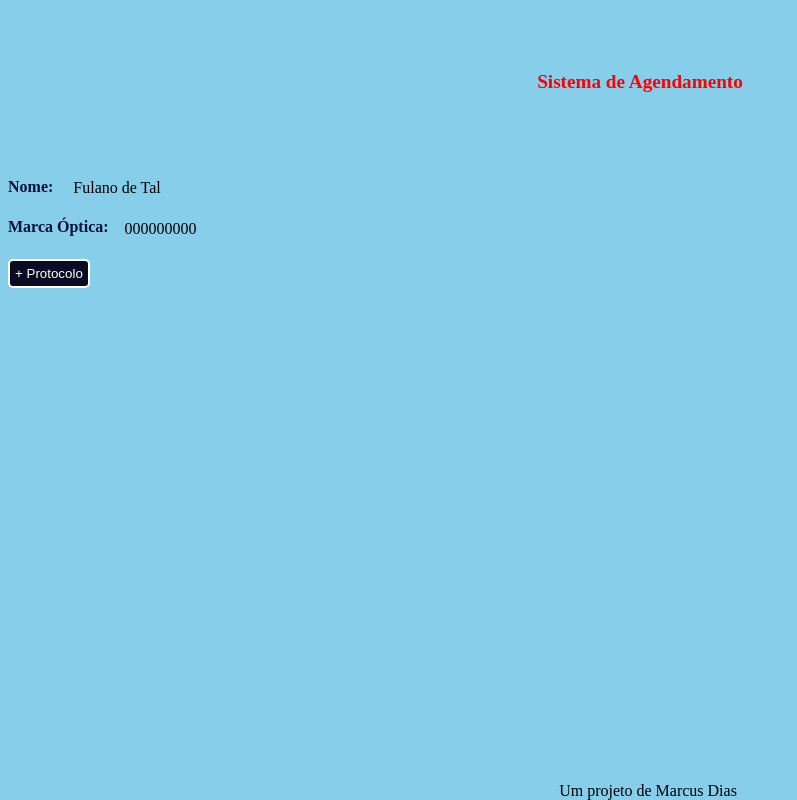
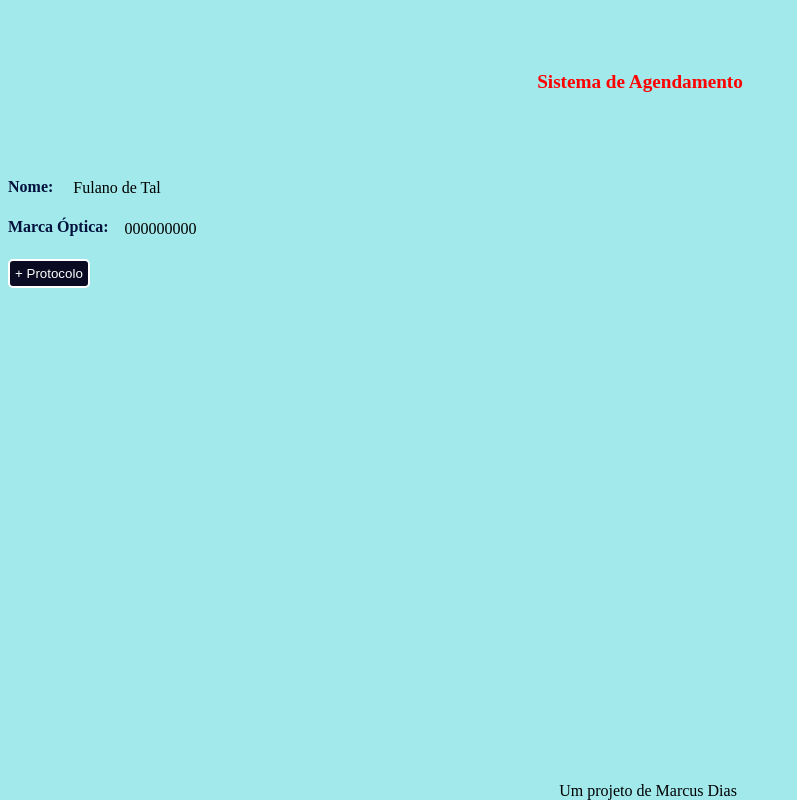
Before and after one commit to Marcus-Diasdev/Projeto-Sistema-de-Agendamentos, a plain HTML site: page index.html in a window 1280 px wide. Shown: the whole page, without its empty margins (0-797 px from the left). Drawn offline with Linux system fonts and the light colour scheme.

Commit message:
Update styles.css

```diff
--- a/styles.css
+++ b/styles.css
@@ -1,9 +1,5 @@
 body {
-    background-color: #87CEEB
-  }
-  main {
-    background-color: #87CEEB;
-    height: 100%;
+    background-color: #a1e9eb;
   }
 
   header {
```
